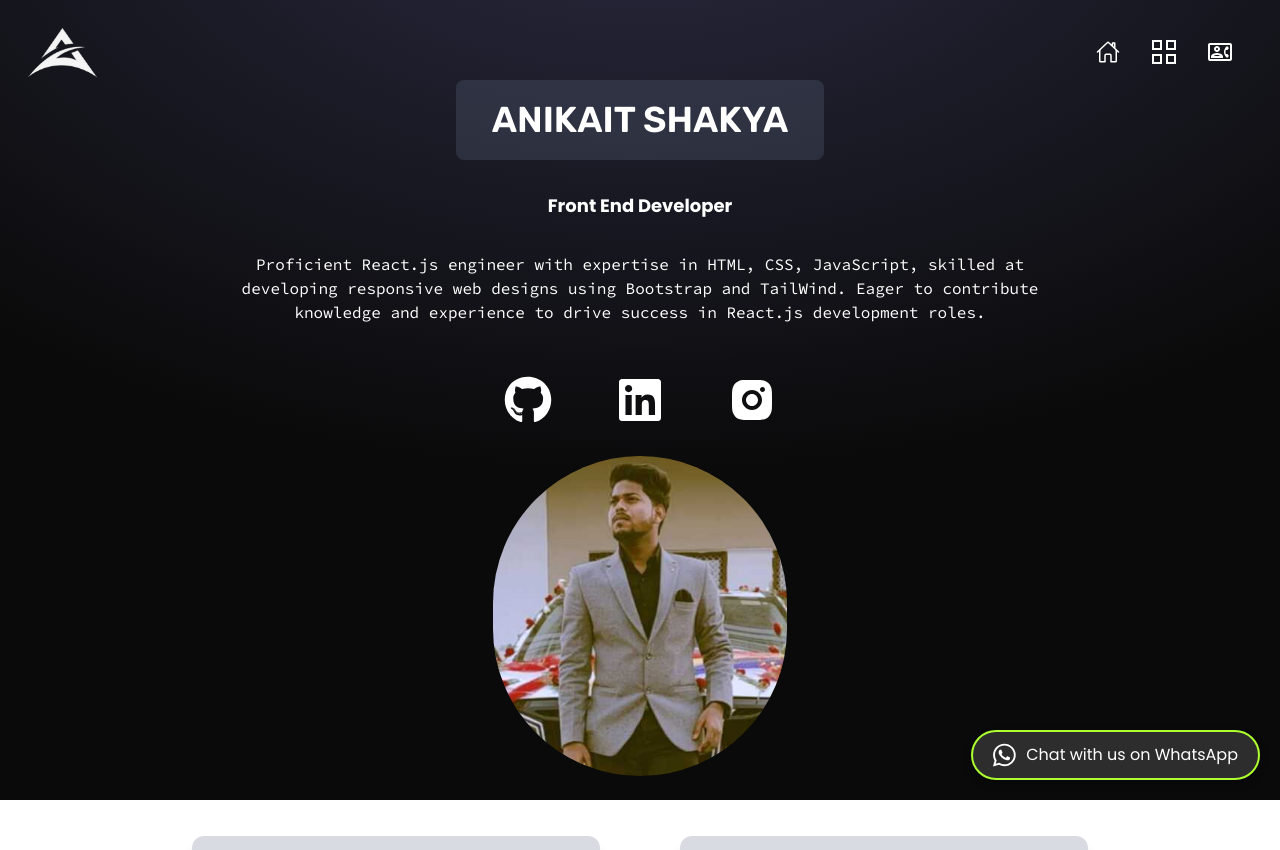
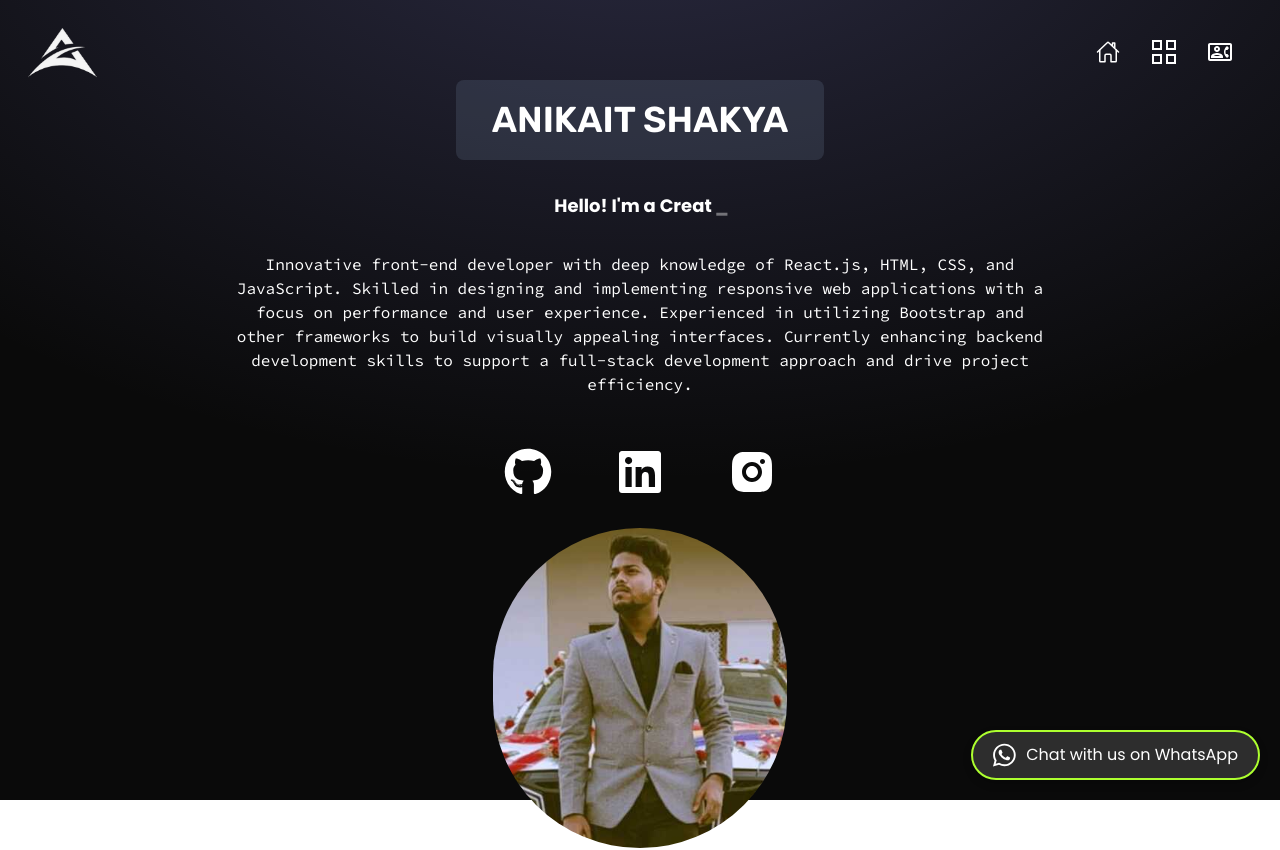
Before and after one commit to AnikaitShakya55/Project_Gallery, a React (Create React App) app: page / in a window 1280 px wide. Shown: the top 850 px of the page. Built offline with nearby package versions, Linux system fonts and the light colour scheme.

Commit message:
FIXING TYPEWRITER SKILLS

```diff
--- a/package.json
+++ b/package.json
@@ -1 +1 @@
-{"name":"myapp","version":"0.1.0","private":true,"dependencies":{"@fortawesome/free-brands-svg-icons":"^6.5.2","@fortawesome/react-fontawesome":"^0.2.0","@testing-library/jest-dom":"^5.17.0","@testing-library/react":"^13.4.0","@testing-library/user-event":"^13.5.0","bootstrap":"^5.3.3","framer-motion":"^11.2.12","gh-pages":"^6.1.1","react":"^18.2.0","react-bootstrap":"^2.10.2","react-dom":"^18.2.0","react-icons":"^5.1.0","react-intersection-observer":"^9.10.3","react-router-dom":"^5.3.4","react-scripts":"5.0.1","web-vitals":"^2.1.4"},"scripts":{"predeploy":"npm run build","deploy":"gh-pages -d build","start":"react-scripts start","build":"react-scripts build","test":"react-scripts test","eject":"react-scripts eject"},"eslintConfig":{"extends":["react-app","react-app/jest"]},"browserslist":{"production":[">0.2%","not dead","not op_mini all"],"development":["last 1 chrome version","last 1 firefox version","last 1 safari version"]},"devDependencies":{"tailwindcss":"^3.4.4"}}
+{"name":"myapp","version":"0.1.0","private":true,"dependencies":{"@fortawesome/free-brands-svg-icons":"^6.5.2","@fortawesome/react-fontawesome":"^0.2.0","@testing-library/jest-dom":"^5.17.0","@testing-library/react":"^13.4.0","@testing-library/user-event":"^13.5.0","bootstrap":"^5.3.3","framer-motion":"^11.2.12","gh-pages":"^6.1.1","react":"^18.2.0","react-bootstrap":"^2.10.2","react-dom":"^18.2.0","react-icons":"^5.1.0","react-intersection-observer":"^9.10.3","react-router-dom":"^5.3.4","react-scripts":"5.0.1","react-simple-typewriter":"^5.0.1","react-typewriter-effect":"^1.1.0","web-vitals":"^2.1.4"},"scripts":{"predeploy":"npm run build","deploy":"gh-pages -d build","start":"react-scripts start","build":"react-scripts build","test":"react-scripts test","eject":"react-scripts eject"},"eslintConfig":{"extends":["react-app","react-app/jest"]},"browserslist":{"production":[">0.2%","not dead","not op_mini all"],"development":["last 1 chrome version","last 1 firefox version","last 1 safari version"]},"devDependencies":{"tailwindcss":"^3.4.4"}}
--- a/src/Pages/AboutMe.js
+++ b/src/Pages/AboutMe.js
@@ -12,6 +12,7 @@ import bootStrapIcon from "../Assests/bootStrap.png";
 import tailwindIcon from "../Assests/tailwind.png";
 import muiIcon from "../Assests/muiLogo.png";
 import envIcon from "../Assests/envLogo.png";
+import { Typewriter } from "react-simple-typewriter";
 
 const AboutMe = () => {
   return (
@@ -21,13 +22,33 @@ const AboutMe = () => {
           ANIKAIT SHAKYA
         </h2>
 
-        <h3 className="text-lg font-bold my-8">Front End Developer</h3>
+        <h3 className="text-lg font-bold my-8">
+          <Typewriter
+            words={[
+              "Hi! I'm a React.js Front-End Wizard.",
+              "Hello! I'm a Creative UI/UX Designer.",
+              "Currently mastering Backend Development Skills.",
+              "Passionate about building interactive web experiences.",
+              "Designing user-friendly interfaces that captivate.",
+              "Exploring the world of backend technologies.",
+            ]}
+            loop={30}
+            cursor
+            cursorStyle="_"
+            typeSpeed={70}
+            deleteSpeed={50}
+            delaySpeed={1000}
+          />
+        </h3>
 
         <p className="text-1xl text-white font-source-code-pro">
-          Proficient React.js engineer with expertise in HTML, CSS, JavaScript,
-          skilled at developing responsive web designs using Bootstrap and
-          TailWind. Eager to contribute knowledge and experience to drive
-          success in React.js development roles.
+          Innovative front-end developer with deep knowledge of React.js, HTML,
+          CSS, and JavaScript. Skilled in designing and implementing responsive
+          web applications with a focus on performance and user experience.
+          Experienced in utilizing Bootstrap and other frameworks to build
+          visually appealing interfaces. Currently enhancing backend development
+          skills to support a full-stack development approach and drive project
+          efficiency.
         </p>
       </div>
 
--- a/src/Pages/DetailPage.js
+++ /dev/null
@@ -1,50 +0,0 @@
-import React from "react";
-import { FaLinkedin } from "react-icons/fa6";
-import { FaGithub } from "react-icons/fa";
-import { RiInstagramFill } from "react-icons/ri";
-import myImg from '../Assests/akshxar.jpeg';
-
-
-
-const DetailPage = () => {
-  return (
-    <div className=" flex-col  min-h-screen mx-40">
-
-      <div className="text-center p-10 ">
-        <h2 className="inline-block text-5xl py-5 px-9 text-white  bg-orange-500 bg-opacity-15 font-semibold">
-          Anikait Shakya
-        </h2>
-
-        <h3 className=" text-2xl my-5 mx-72 py-2 px-9 text-yellow-50 bg-orange-500 bg-opacity-20  font-semibold ">
-          Developer and Designer
-        </h3>
-
-        <p className="text-1xl text-white font-bold ">
-          Proficient React.js engineer with expertise in HTML, CSS, JavaScript,
-          and Next.js, skilled at developing responsive web designs using
-          Bootstrap. Eager to contribute knowledge and experience to drive
-          success in React.js development roles.
-        </p>
-      </div>
-
-
-
-      <div className="text-5xl flex justify-center gap-16 py-3">
-        <FaGithub  style={{ color: 'aliceblue' }} />
-        <FaLinkedin/>
-        <RiInstagramFill/>
-      </div>
-
-      <div className=" my-5 text-sm flex justify-center ">
-        <img alt='my pic' src={myImg} className="text-center rounded-full w-70 h-80"/>
-
-      </div>
-
-
-
-    </div>
-
-  );
-};
-
-export default DetailPage;
```
Also changed, not shown: 1 other file (tests, documents, lock files or other folders).
